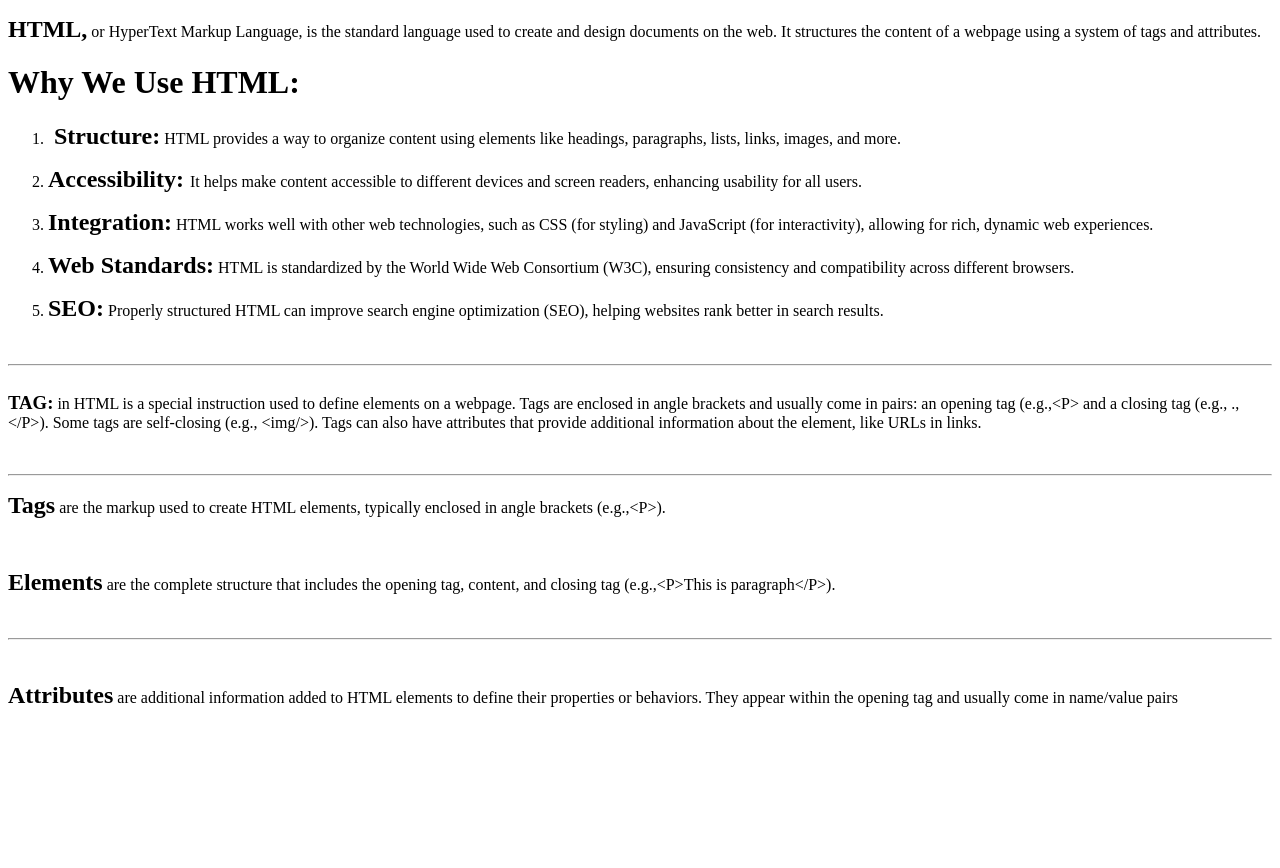
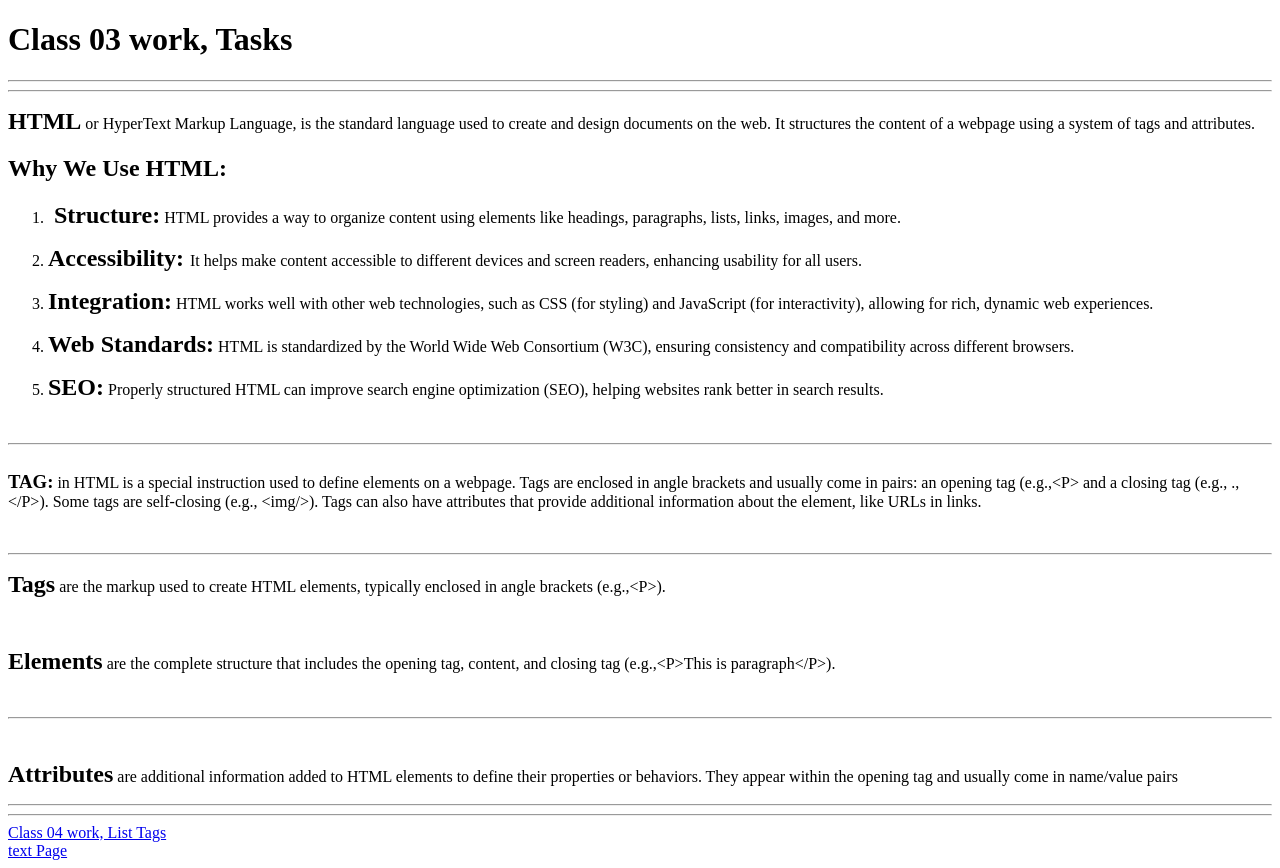
Before and after one commit to AbdulHaq56/Aptech-classwork, a plain HTML site: page index.html in a window 1280 px wide. Before the commit the page ends 800 px from the top, so only its background shows below. Drawn offline with Linux system fonts and the light colour scheme.

Commit message:
class 05

```diff
--- a/index.html
+++ b/index.html
@@ -8,9 +8,12 @@
 </head>
 
 <body >
-    <p><h2 style="display: inline;">HTML,</h2> or HyperText Markup Language, is the standard language used to create and design documents on the web. It
+    <h1>Class 03 work, Tasks</h1>
+    <hr>
+    <hr>
+    <p><h2 style="display: inline;">HTML</h2> or HyperText Markup Language, is the standard language used to create and design documents on the web. It
         structures the content of a webpage using a system of tags and attributes.</p>
-    <h1>Why We Use HTML:</h1>
+    <h2>Why We Use HTML:</h2>
     <ol>
         <li>
             <p>
@@ -52,6 +55,12 @@
         <hr>
         <br>
         <p><h2 style="display: inline;">Attributes</h2> are additional information added to HTML elements to define their properties or behaviors. They appear within the opening tag and usually come in name/value pairs</p>
+        <hr>
+        <hr>
+        <a href="list.html">Class 04 work, List Tags</a>
+        <br>
+        <a href="index.txt">text Page</a>
+
 </body>
 
 </html>
```
Also changed, not shown: list.html (+9 -2 lines), index.txt (added).
